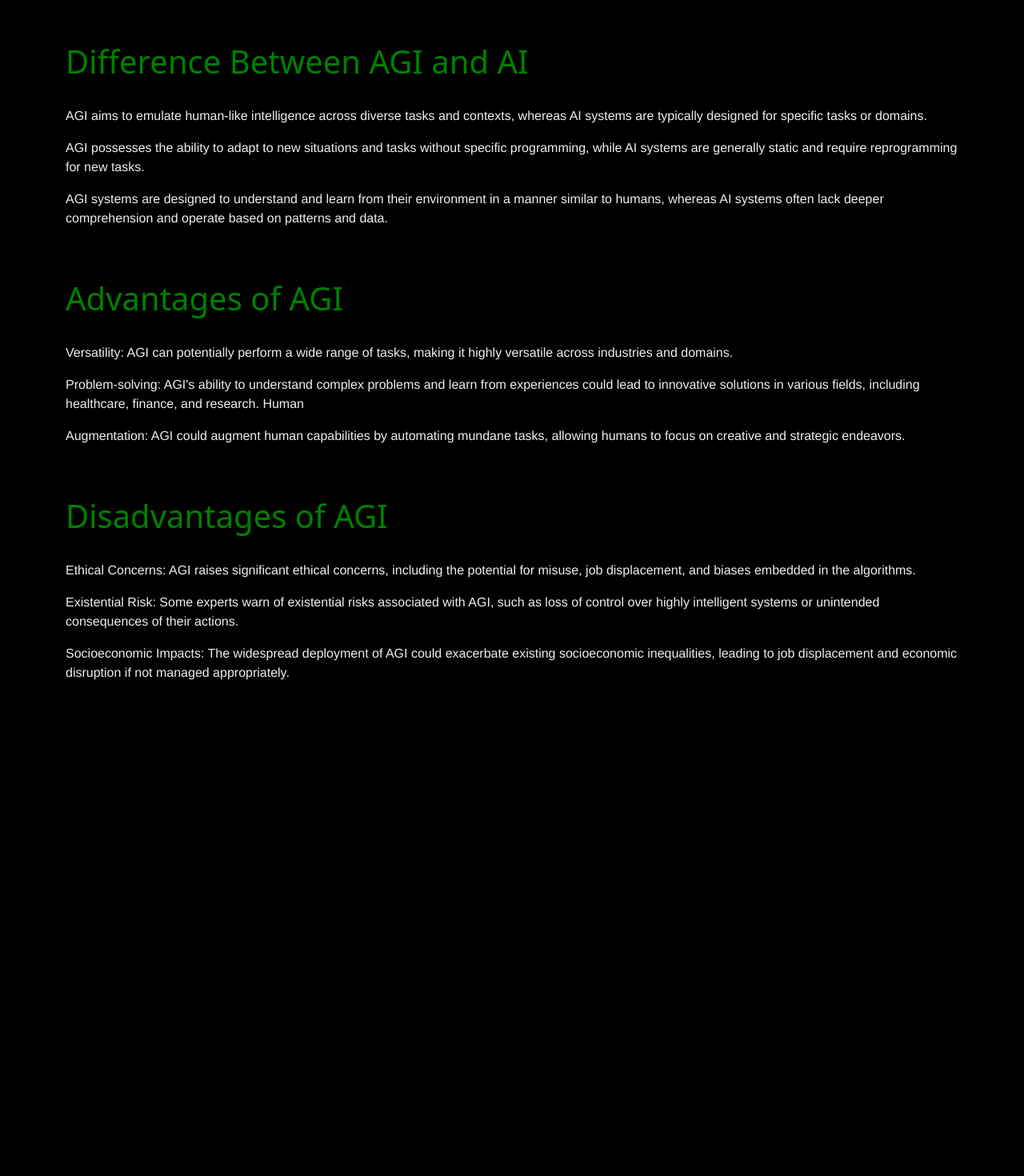
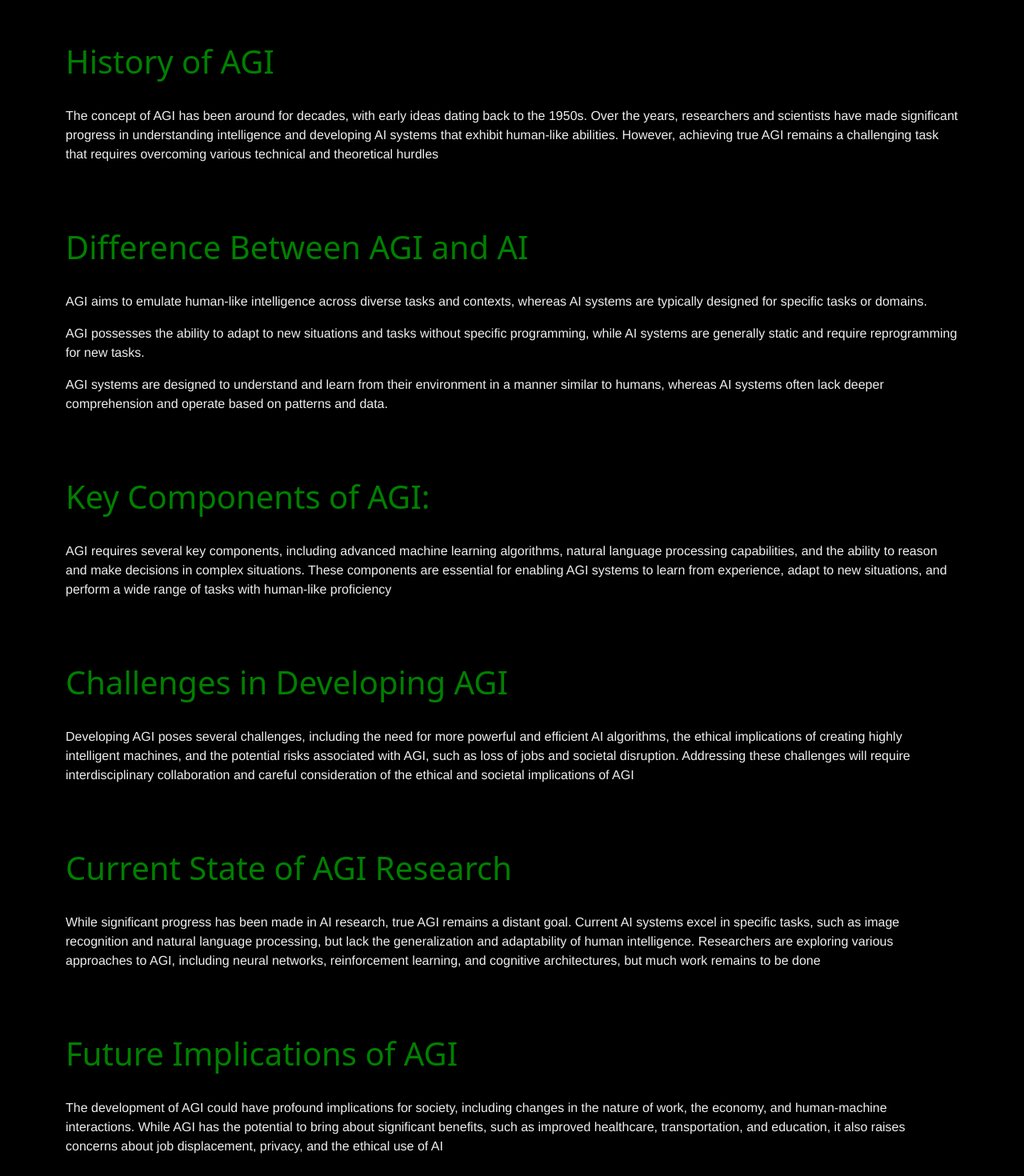
Before and after one commit to Nexrof6/Portfolio-react, a React (Vite) app: page /blog/agi in a window 1280 px wide. Shown: the part 620-2090 px from the top of the page at 80% size. Before the commit the page ends 1489 px from the top, so only its background shows below. Built offline with nearby package versions, Linux system fonts and the light colour scheme.

Commit message:
updated AGI blog

```diff
--- a/src/components/pages/Service.tsx
+++ b/src/components/pages/Service.tsx
@@ -90,7 +90,7 @@ function ServiceTest() {
                   </p>
                   <p className="content p6 text-centre">
                     We build APIs that allow different software components to
-                    communicate. Our APIs are powerful, resilient, and secure .
+                    communicate. Our APIs are powerful, resilient, and secure
                   </p>
                 </div>
                 <div className="col"></div>
@@ -184,7 +184,7 @@ function ServiceTest() {
                         With the security of your online presence as our
                         priority, you can safeguard your valuable data and build
                         trust with your customers.Trust is the foundation of
-                        every partnership .
+                        every partnership
                       </p>
                     </div>
                     {/* this is for lowcode development content */}
--- a/src/components/pages/blogs/AGI.tsx
+++ b/src/components/pages/blogs/AGI.tsx
@@ -28,6 +28,18 @@ function AGI() {
           </p>
           <br></br>
           <br></br>
+          <h2 className="display-6 pt-3 p5">History of AGI</h2>
+          <br></br>
+          <p>
+            The concept of AGI has been around for decades, with early ideas
+            dating back to the 1950s. Over the years, researchers and scientists
+            have made significant progress in understanding intelligence and
+            developing AI systems that exhibit human-like abilities. However,
+            achieving true AGI remains a challenging task that requires
+            overcoming various technical and theoretical hurdles
+          </p>
+          <br></br>
+          <br></br>
           <h2 className="display-6 pt-3 p5">Difference Between AGI and AI</h2>
           <br></br>
           <p>
@@ -47,6 +59,57 @@ function AGI() {
           </p>
           <br></br>
           <br></br>
+          <h2 className="display-6 pt-3 p5">Key Components of AGI:</h2>
+          <br></br>
+          <p>
+            AGI requires several key components, including advanced machine
+            learning algorithms, natural language processing capabilities, and
+            the ability to reason and make decisions in complex situations.
+            These components are essential for enabling AGI systems to learn
+            from experience, adapt to new situations, and perform a wide range
+            of tasks with human-like proficiency
+          </p>
+          <br></br>
+          <br></br>
+          <h2 className="display-6 pt-3 p5">Challenges in Developing AGI</h2>
+          <br></br>
+          <p>
+            Developing AGI poses several challenges, including the need for more
+            powerful and efficient AI algorithms, the ethical implications of
+            creating highly intelligent machines, and the potential risks
+            associated with AGI, such as loss of jobs and societal disruption.
+            Addressing these challenges will require interdisciplinary
+            collaboration and careful consideration of the ethical and societal
+            implications of AGI
+          </p>
+          <br></br>
+          <br></br>
+          <h2 className="display-6 pt-3 p5">Current State of AGI Research</h2>
+          <br></br>
+          <p>
+            While significant progress has been made in AI research, true AGI
+            remains a distant goal. Current AI systems excel in specific tasks,
+            such as image recognition and natural language processing, but lack
+            the generalization and adaptability of human intelligence.
+            Researchers are exploring various approaches to AGI, including
+            neural networks, reinforcement learning, and cognitive
+            architectures, but much work remains to be done
+          </p>
+          <br></br>
+          <br></br>
+          <h2 className="display-6 pt-3 p5">Future Implications of AGI</h2>
+          <br></br>
+          <p>
+            The development of AGI could have profound implications for society,
+            including changes in the nature of work, the economy, and
+            human-machine interactions. While AGI has the potential to bring
+            about significant benefits, such as improved healthcare,
+            transportation, and education, it also raises concerns about job
+            displacement, privacy, and the ethical use of AI
+          </p>
+          <br></br>
+          <br></br>
+
           <h2 className="display-6 p5">Advantages of AGI</h2>
           <br></br>
           <p>
@@ -82,6 +145,19 @@ function AGI() {
             exacerbate existing socioeconomic inequalities, leading to job
             displacement and economic disruption if not managed appropriately.
           </p>
+          <br></br>
+          <h2 className="display-6 pt-3 p5">Conclusion</h2>
+          <br></br>
+          <p>
+            In conclusion, AGI represents a significant milestone in AI
+            development, with the potential to transform industries and society.
+            However, achieving AGI will require overcoming numerous technical,
+            ethical, and societal challenges. By addressing these challenges
+            thoughtfully and responsibly, we can harness the power of AGI to
+            create a brighter future for all
+          </p>
+          <br></br>
+          <br></br>
         </div>
       </main>
     </>
```
